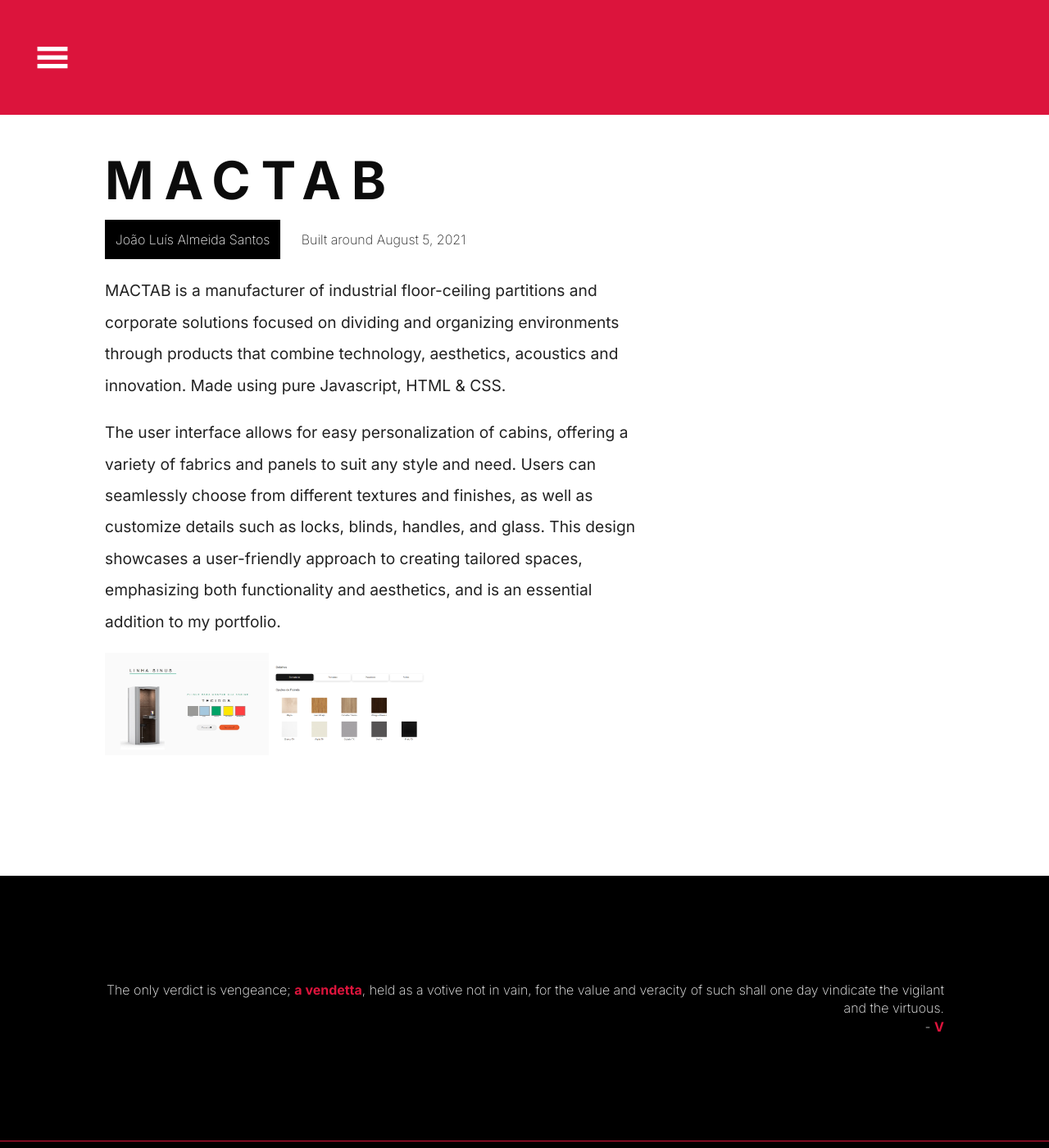
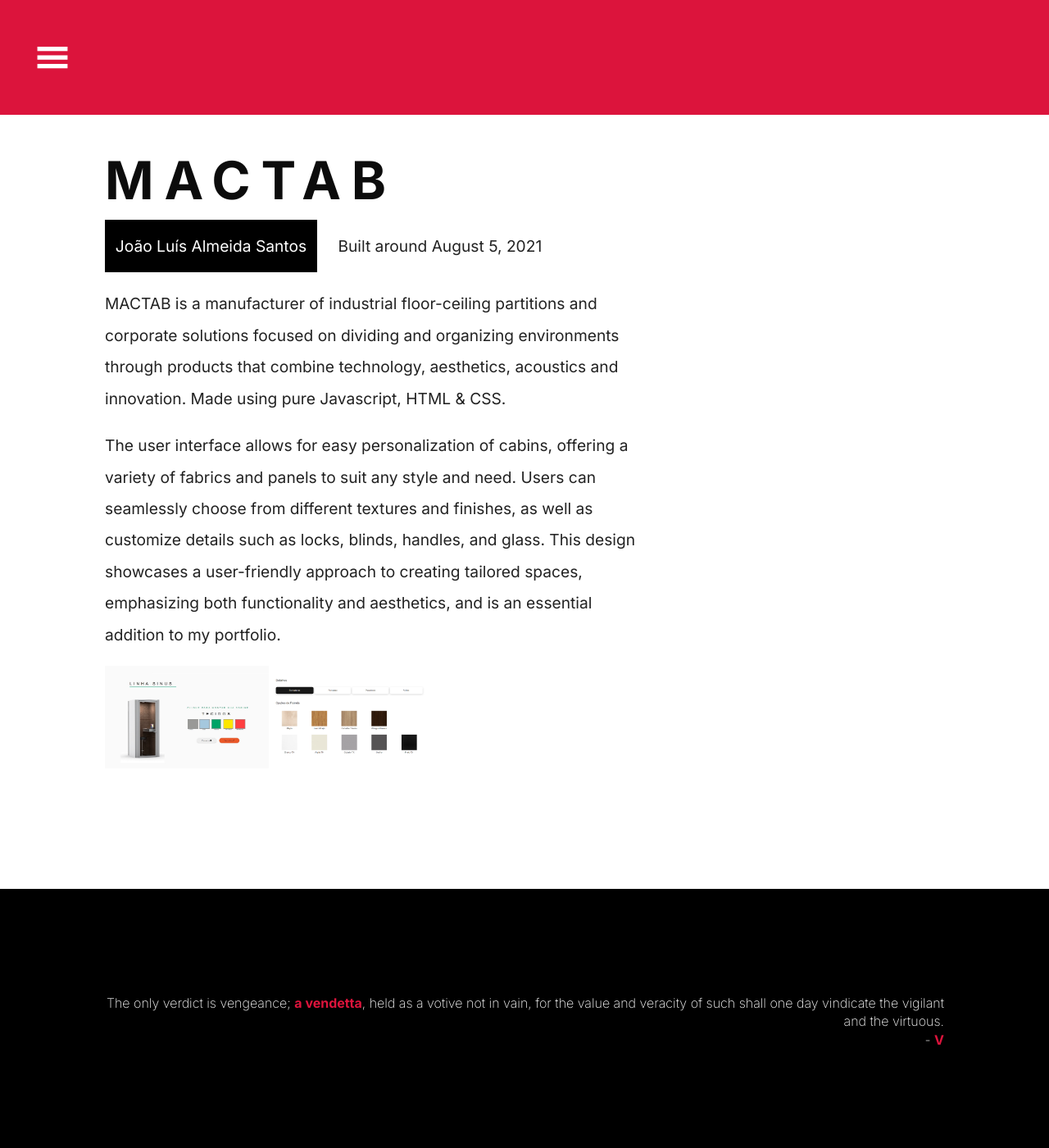
Before and after one commit to lyszt/lyszt.github.io, a Jekyll site: the page built from _posts/2021-8-5-Mactab.md, in a window 1280 px wide and 1400 px high. Shown: the whole window at 82% size. Built offline with Jekyll 4.4.1, drawn with Linux system fonts in a browser that asks for light colours.

Commit message:
design remake on blog

```diff
--- a/_layouts/post.html
+++ b/_layouts/post.html
@@ -12,14 +12,14 @@
 
 <article class="post">
   <h1>{{ page.title }}</h1>
-  <div class="header">
-    {% if page.author %}<div class="author">{{page.author}}</div>{% endif %}
+  <div class="entry">
+    <div class="header">
+      {% if page.author %}<div class="author">{{page.author}}</div>{% endif %}
 
-    <div class="date">
-      Built around {{ page.date | date: "%B %e, %Y" }}
+      <div class="date">
+        Built around {{ page.date | date: "%B %e, %Y" }}
+      </div>
     </div>
-  </div>
-  <div class="entry">
     {{ content }}
   </div>
 
--- a/css/blogs/default.css
+++ b/css/blogs/default.css
@@ -26,6 +26,7 @@
   align-items: center;
   justify-content: start;
   margin-top: 10px;
+  font-size: 1.5vw;
 }
 .post {
   text-align: left;
```
